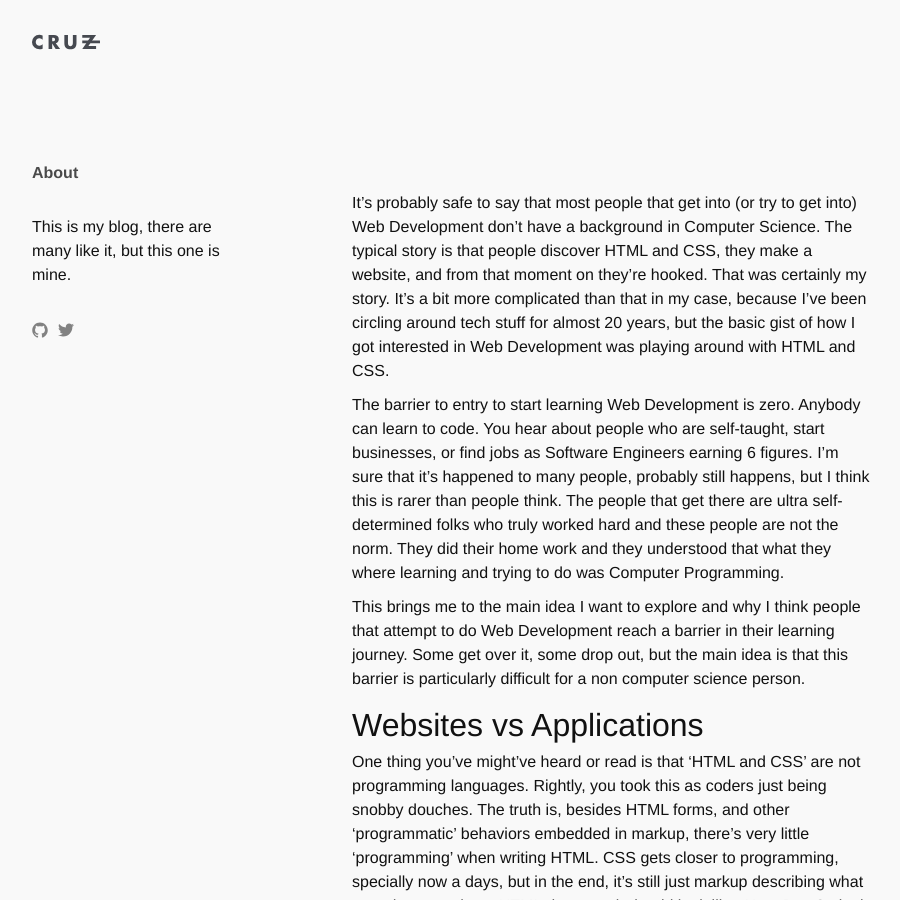
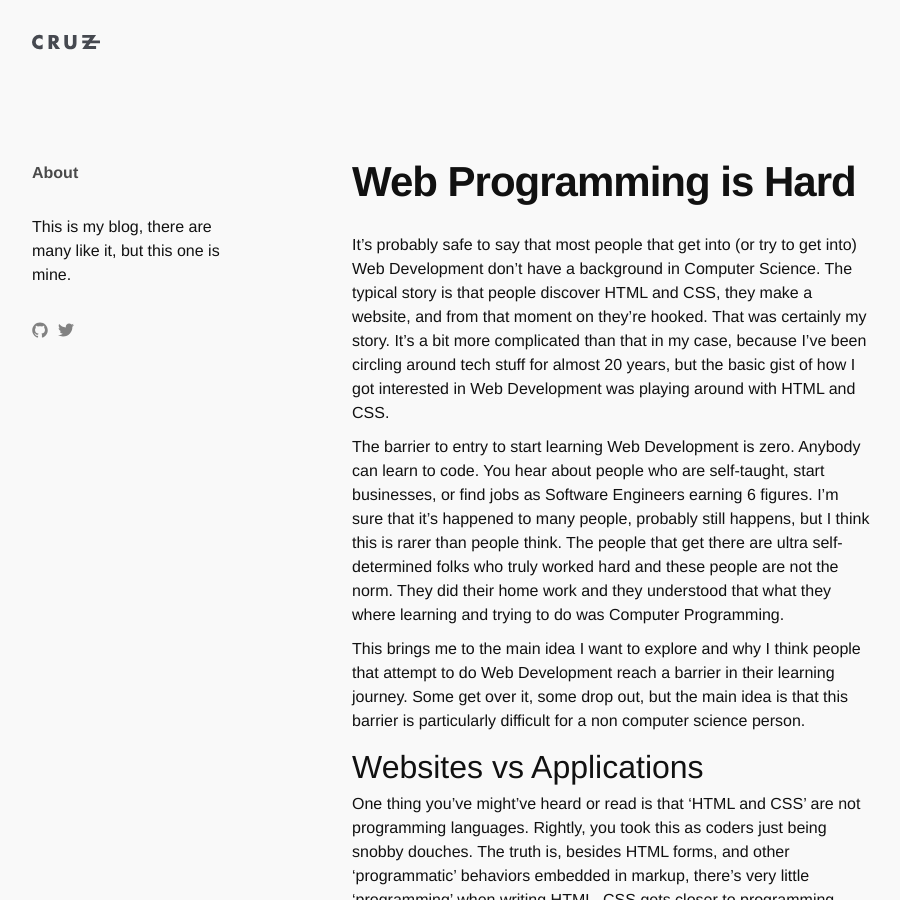
Before and after one commit to yarocruz/yarocruz.github.io, a Jekyll site: the page built from _posts/08-02-20-web-programming-is-hard.md, in a window 1280 px wide and 900 px high. Shown: the whole window, without its empty margins (138-1038 px from the left). Built offline with Jekyll 4.4.1, drawn with Linux system fonts in a browser that asks for light colours; some web fonts are replaced; our own code applies the rules of GitHub Pages for plain Markdown files.

Commit message:
fixed typo in frontmatter

```diff
--- a/_posts/08-02-20-web-programming-is-hard.md
+++ b/_posts/08-02-20-web-programming-is-hard.md
@@ -1,6 +1,6 @@
 ---
 layout: post
-title: 'Web Programming is Hard
+title: 'Web Programming is Hard'
 date: 2020-08-02
 categories: learning web-development
 permalink: /web-programming-is-hard/
```
